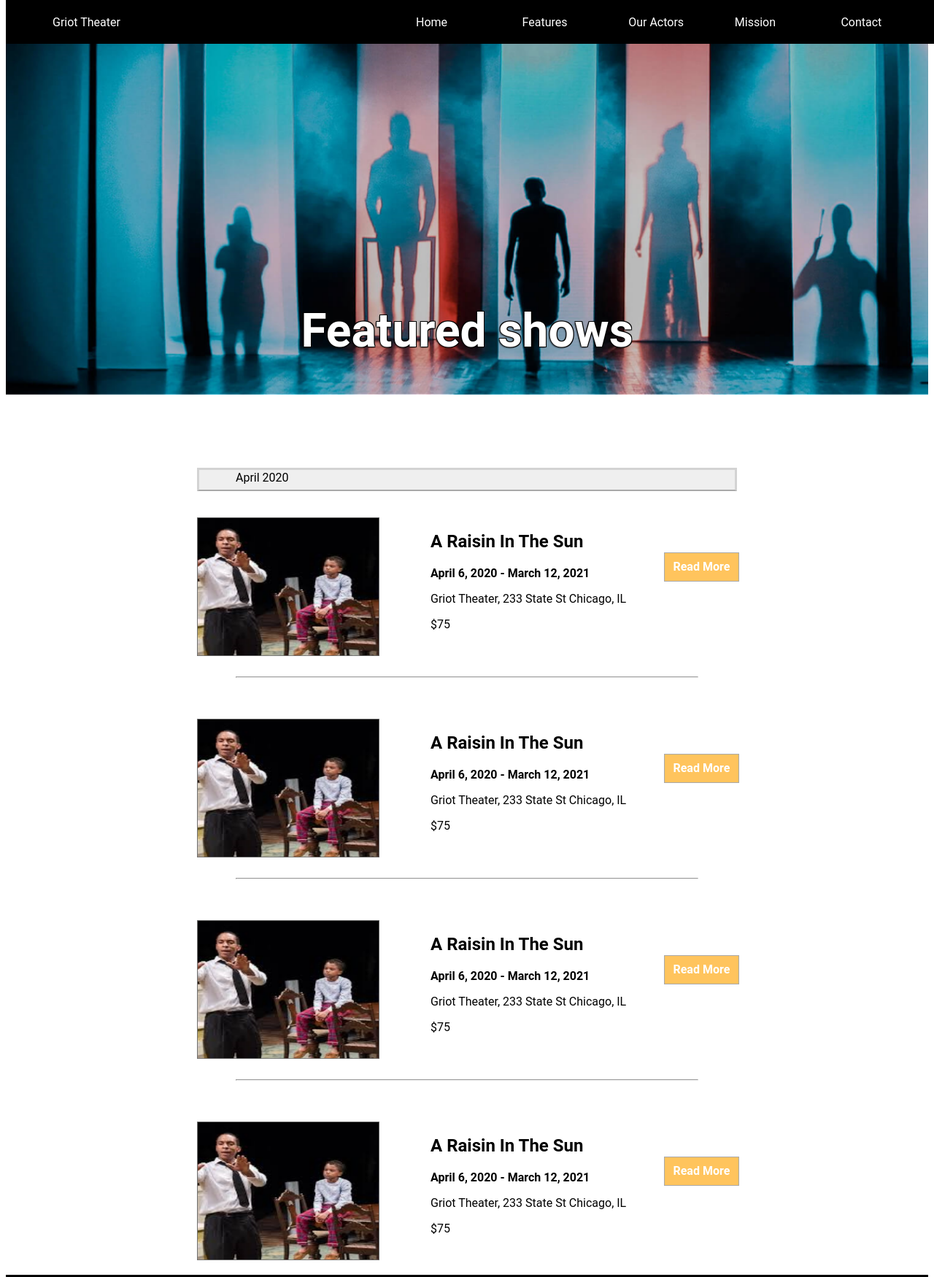
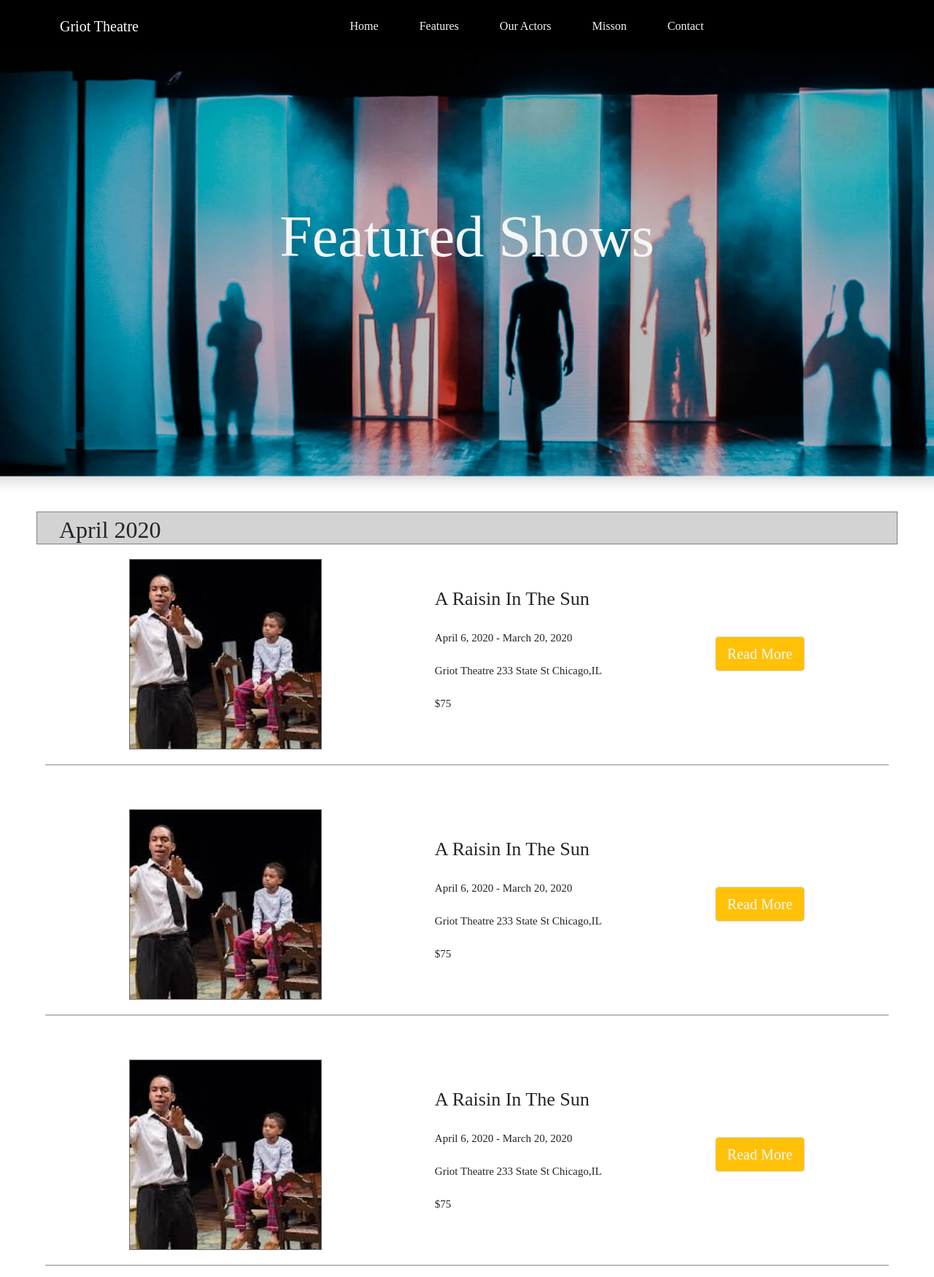
Before and after one commit to coderklee/theater-company, a plain HTML site: page index.html in a window 1280 px wide. Shown: the top 1750 px of the page at 73% size. Drawn offline with nearby package versions, Linux system fonts and the light colour scheme.

Commit message:
second commit

```diff
--- a/index.html
+++ b/index.html
@@ -2,163 +2,172 @@
 <html lang="en">
 <head>
 <meta charset="UTF-8">
-    <meta http-equiv="X-UA-Compatible" content="IE=edge">
 <meta name="viewport" content="width=device-width, initial-scale=1.0">
+<meta http-equiv="X-UA-Compatible" content="ie=edge">
+<meta name="Description" content="Enter your description here"/>
+<link rel="stylesheet" href="https://cdnjs.cloudflare.com/ajax/libs/twitter-bootstrap/5.1.0/css/bootstrap.min.css">
+<link rel="stylesheet" href="https://cdnjs.cloudflare.com/ajax/libs/font-awesome/5.15.4/css/all.min.css">
 <link rel="stylesheet" href="style.css">
-    <script src="https://kit.fontawesome.com/6c1c99c6fd.js" crossorigin="anonymous"></script>
-    <title>Griot Theater</title>
+<script src="https://kit.fontawesome.com/1c41108679.js" crossorigin="anonymous"></script>
+<title>Griot Theatre</title>
 </head>
 <body>
-   	<!-- Navbar -->
-	<nav>
-		<div class="nav-container">
-			<div class="navbar-brand"><a href="#">Griot Theater</a></div>
-			<div class="navbar-list">
-				<ul>
+
+<!-- Navbar section -->
+	<nav class="navbar navbar-expand-lg navbar-dark py-3 fixed-top">
+		<div class="container">
+			<a href="#" class="navbar-brand">Griot Theatre</a>
+			<button
+					class="navbar-toggler"
+					type="button"
+					data-bs-toggle="collapse"
+					data-bs-target="#navmenu" >
+			<span class="navbar-toggler-icon"></span></button>
+			<div class="collapse navbar-collapse" id="navmenu">
+				<ul class="navbar-nav mx-auto">
 					<li class="nav-item">
-						<a href="index.html" class="nav-link">Home</a>
+						<a href="#" class="nav-link">Home</a>
 					</li>
 					<li class="nav-item">
-						<a href="features.html" class="nav-link">Features</a>
+						<a href="#" class="nav-link">Features</a>
 					</li>
 					<li class="nav-item">
-						<a href="actors.html" class="nav-link">Our Actors</a>
+						<a href="#" class="nav-link">Our Actors</a>
 					</li>
 					<li class="nav-item">
-						<a href="mission.html" class="nav-link">Mission</a>
+						<a href="#" class="nav-link">Misson</a>
 					</li>
 					<li class="nav-item">
-						<a href="contact.html" class="nav-link">Contact</a>
+						<a href="#" class="nav-link">Contact</a>
 					</li>
 				</ul>
 			</div>
 		</div>
 	</nav>
 
-    <!-- Main Landing Tile -->
-    <section class="area-one">
-		<div>
-			<img src="Images/theater-image-background.png" alt="theater background" class="background">
+	<!-- First Panel -->
+	<section id="FirstPanel">
+		<div class="row shadow mb-5">
+			<div class="col-xs-12 col-sm-12 col-md-12 col-lg-12 col-centered p-0">
+				<img id="FirstPanelIMG" src="Images/theater-image-background.png" alt="A Theatre">
+				<h1 id="FirstPanelH1">Featured Shows</h1>
 			</div>
-		<h1 class="showfeats">Featured shows</h1>
+		</div>
 	</section>
 
-    <!-- Second Tile -->
-    <div class="grid-container-1">
-        <div class="date-bar">
-            <button class="bar">April 2020</button>
+	<!-- Main section -->
+	<section id="SecondPanel">
+		<div id=DateBox class="containter">
+			<h2 id="SecondPanelH2">April 2020</h2>
 		</div>
-        <div class="grid-items">
-            <div class="showtimes"></div>
-            <img src="Images/a-raisin-in-the-sun-theater-1.png" class="picture">
+
+    </section>
+    <div class="container-fluid">
+	    <div class="grid-container">
+		    <img id="SecondPanelDivShowPic" src="Images/a-raisin-in-the-sun-theater-1.png" alt="">
+		    <p id="SecondDivParagraph">
+			    <span>A Raisin In The Sun</span><br><br>
+			    April 6, 2020 - March 20, 2020<br><br>
+			    Griot Theatre 233 State St Chicago,IL<br><br>
+			    $75
+		    </p>
+		    <button type="button" class="border btn-warning text-light btn-lg " id="bb">Read More</button>
 	    </div>
-        <div class="description">
-            <h2>A Raisin In The Sun</h4>
-            <p><b>April 6, 2020 - March 12, 2021</b></p>
-            <p>Griot Theater, 233 State St Chicago, IL</p>
-            <p>$75</p>
+	    <div id="line"></div>
     </div>
-        <div class="read-more">
-            <button class="read"><a href="#"><strong>Read More</strong></a></button>
+    <div class="container-fluid">
+	    <div class="grid-container">
+		    <img id="SecondPanelDivShowPic" src="Images/a-raisin-in-the-sun-theater-1.png" alt="">
+		    <p id="SecondDivParagraph">
+			    <span>A Raisin In The Sun</span><br><br>
+			    April 6, 2020 - March 20, 2020<br><br>
+			    Griot Theatre 233 State St Chicago,IL<br><br>
+			    $75
+		    </p>
+		    <button type="button" class="border btn-warning text-light btn-lg " id="bb">Read More</button>
 	    </div>
+	    <div id="line"></div>
     </div>
-<hr>
-    <div class="grid-container-2">
-        <div class="grid-items">
-            <div class="showtimes"></div>
-            <img src="Images/a-raisin-in-the-sun-theater-1.png" class="picture">
+    <div class="container-fluid">
+	    <div class="grid-container">
+		    <img id="SecondPanelDivShowPic" src="Images/a-raisin-in-the-sun-theater-1.png" alt="">
+		    <p id="SecondDivParagraph">
+			    <span>A Raisin In The Sun</span><br><br>
+			    April 6, 2020 - March 20, 2020<br><br>
+			    Griot Theatre 233 State St Chicago,IL<br><br>
+			    $75
+		    </p>
+		    <button type="button" class="border btn-warning text-light btn-lg " id="bb">Read More</button>
 	    </div>
-        <div class="description">
-            <h2>A Raisin In The Sun</h4>
-            <p><b>April 6, 2020 - March 12, 2021</b></p>
-            <p>Griot Theater, 233 State St Chicago, IL</p>
-            <p>$75</p>
+	    <div id="line"></div>
     </div>
-        <div class="read-more">
-            <button class="read"><a href="#"><strong>Read More</strong></a></button>
+    <div class="container-fluid">
+	    <div class="grid-container">
+		    <img id="SecondPanelDivShowPic" src="Images/a-raisin-in-the-sun-theater-1.png" alt="">
+		    <p id="SecondDivParagraph">
+			    <span>A Raisin In The Sun</span><br><br>
+			    April 6, 2020 - March 20, 2020<br><br>
+			    Griot Theatre 233 State St Chicago,IL<br><br>
+			    $75
+		    </p>
+		    <button id="button" type="button" class="border btn-warning text-light btn-lg">Read More</button>
 	    </div>
+	    <div id="line"></div>
     </div>
-<hr>
-    <div class="grid-container-3">
-        <div class="grid-items">
-            <div class="showtimes"></div>
-            <img src="Images/a-raisin-in-the-sun-theater-1.png" class="picture">
-        </div>
-        <div class="description">
-            <h2>A Raisin In The Sun</h4>
-            <p><b>April 6, 2020 - March 12, 2021</b></p>
-            <p>Griot Theater, 233 State St Chicago, IL</p>
-            <p>$75</p>
-        </div>
-        <div class="read-more">
-            <button class="read"><a href="#"><strong>Read More</strong></a></button>
-        </div>
-    </div>
-<hr>
-    <div class="grid-container-4">
-        <div class="grid-items">
-            <div class="showtimes"></div>
-            <img src="Images/a-raisin-in-the-sun-theater-1.png" class="picture">
-        </div>
-        <div class="description">
-            <h2>A Raisin In The Sun</h4>
-            <p><b>April 6, 2020 - March 12, 2021</b></p>
-            <p>Griot Theater, 233 State St Chicago, IL</p>
-            <p>$75</p>
-        </div>
-        <div class="read-more">
-            <button class="read"><a href="#read-more"><strong>Read More</strong></a></button>
-        </div>
-    </div>
-    	<!-- Footer -->
+
+<!-- Footer Panel -->
 <footer>
 	<div class="bottom">
 		<div class="map">
-				<img src="Images/map.png" alt="Map" class="mapimg">
+			<img src="Images/map.png" alt="Map" class="maping">
 		</div>
 		<div class="footinfo">
 			<div class="foothead">Info</div>
 			<div class="location">
-					<p class="tiny"><i class="fa-solid fa-location-dot"></i> Griot Theater, 233 State St Chicago, IL 60611 United States</p>
+				<p class="tiny"><i class="fas fa-map-marker-alt"></i> Chicago, IL 60611 United States</p>
 			</div>
 			<div class="email">
-					<p class="tiny"><i class="fa-solid fa-envelope"></i> example@example.com</p>
+				<p class="tiny"><i class="far fa-envelope"></i> example@example.com</p>
 			</div>
 			<div class="phone">
-					<p class="tiny"><i class="fa-solid fa-mobile-screen"></i> Call Us: (708)555-4488</p>
+				<p class="tiny"><i class="fas fa-mobile-alt"></i> Call Us: 708-555-4488</p>
 			</div>
 		</div>
 		<div class="footshows">
 			<div class="foothead">Shows</div>
 			<div class="venue">
-					<a href="#"><p class="tiny">The Piano Lesson</p></a>
+				<p class="tiny">The Piano Lesson</p>
 			</div>
 			<div class="venue">
-					<a href="#"><p class="tiny">A Raisin In The Sun</p></a>
+				<p class="tiny">A Raisin In The Sun</p>
 			</div>
 			<div class="venue">
-					<a href="#"><p class="tiny">FAME</p></a>
+				<p class="tiny">FAME</p>
 			</div>
 			<div class="venue">
-					<a href="#"><p class="tiny">The Color Purple</p></a>
+				<p class="tiny">The Color Purple</p>
 			</div>
 		</div>
 		<div class="social">
 			<div class="foothead">Social</div>
 				<div class="media">
-					<a href="#"><p class="tiny"><i class="fa-brands fa-facebook"></i> Facebook</p></a>
+					<a href="#"><p class="tiny"><i class="fab fa-facebook"></i> Facebook</p></a>
 				</div>
 				<div class="media">
-					<a href="#"><p class="tiny"><i class="fa-brands fa-twitter"></i> Twitter</p></a>
+					<a href="#"><p class="tiny"><i class="fab fa-twitter-square"></i> Twitter</p></a>
 				</div>
 				<div class="media">
-					<a href="#"><p class="tiny"><i class="fa-brands fa-youtube"></i> YouTube</p></a>
+					<a href="#"><p class="tiny"><i class="fab fa-youtube"></i> Youtube</p></a>
 				</div>
 				<div class="media">
-					<a href="#"><p class="tiny"><i class="fa-brands fa-instagram"></i> Instagram</p></a>
+					<a href="#"><p class="tiny"><i class="fab fa-instagram"></i> Instagram</p></a>
+				</div>
 			</div>
 		</div>
 	</div>
 </footer>
+
+<script src="https://cdnjs.cloudflare.com/ajax/libs/popper.js/2.9.2/umd/popper.min.js"></script>
+<script src="https://cdnjs.cloudflare.com/ajax/libs/twitter-bootstrap/5.1.0/js/bootstrap.min.js"></script>
 </body>
 </html>
--- a/style.css
+++ b/style.css
@@ -1,150 +1,113 @@
-* {
-    font-family: 'Roboto', sans-serif;
+*{
+    font-family: 'Times New Roman', Times, serif;
+    /* border: 1px solid red; */
 }
 
 nav {
+    background-color: black !important;
+
+}
+
+.nav-link {
+    margin-left: 40px;
+    color: whitesmoke !important;
+}
+
+.nav-item {
+    text-align: center;
+}
+
+#FirstPanel {
+    position: relative;
+    text-align: center;
+    color: white;
+}
+
+#FirstPanelIMG {
+    position: relative;
+    text-align: center;
+    width: 100%;
+    background-size: cover;
+}
+
+#FirstPanelH1 {
+    position: absolute;
+    top: 30%;
+    left: 50%;
+    transform: translate(-50%, -50%);
+    font-size: 80px;
+    color: whitesmoke;
+    text-align: center;
+    margin-top: 10%;
+    white-space: nowrap;
+
+
+}
+
+a:hover {
+    color: blueviolet !important;
+}
+
+#SecondPanel {
     display: flex;
     flex-direction: row;
-    justify-content: space-between;
-    width: 100%;
-    background-color: black;
-    position: fixed;
-    top: 0px;
-    height: 60px;
-    z-index: 1;
+    justify-content: center;
 }
 
-.nav-container {
+#DateBox {
+    border: 1px solid gray;
+    background-color: lightgrey;
     display: flex;
     flex-direction: row;
-    justify-content: space-between;
+    justify-content: flex-start;
+    width: 100%;
+    height: 45px;
+    margin-left: 50px;
+    margin-right: 50px;
+}
+
+#SecondPanelH2 {
+    padding: 5px;
+    margin-left: 25px;
+}
+
+.grid-container {
+	display: flex;
+	flex-direction: row;
+	flex-wrap: nowrap;
+	justify-content: space-evenly;
+	align-items: center;
+    padding: 10px;
+    font-size: 10px;
+    padding-bottom: 20px;
+    padding-top: 20px;
+}
+
+#line {
+    border-top: 2px solid #bbb;
+    margin-right: 50px;
+    margin-left: 50px;
+    padding-bottom: 20px;
+    padding-top: 20px;
+
+  }
+
+span {
+    font-size: 26px;
+}
+
+p {
+    font-size: 15px;
+}
+
+footer{
+    bottom: 0%;
+    left: 0%;
+    font-size: small;
     width: 100%;
 }
 
-.navbar-brand {
-    display: flex;
-    flex-direction: column;
-    justify-content: center;
-    margin-left: 5%;
-}
-
-.navbar-list {
-    display: flex;
-    flex-direction: column;
-    justify-content: center;
-    width: 60%;
-    height: 100%;
-}
-
-.nav-item {
-    margin: 10px;
-    width: 100%;
-    height: 100%;
-}
-
-ul {
-    list-style-type: none;
-    display: flex;
-    flex-direction: row;
-    margin: 0px;
-}
-
-a {
-    text-decoration: none;
-    color: white;
-}
-
-a:hover {
-    color: rgb(218,64,218);
-}
-
-.background {
-    z-index: -1;
-    width: 100%;
-    margin-top: -100px;
-}
-
-.showfeats {
-    justify-content: center;
-    align-items: center;
-    color: white;
-    display: flex;
-    position: absolute;
-    top: 50%;
-    left: 50%;
-    transform: translate(-50%, -50%);
-    font-size: 4em;
-    text-shadow: -1px 1px 2px rgb(0,0,0),
-                  1px 1px 0 #000,
-                  1px -1px 0 #000,
-                 -1px -1px 0 #000;
-}
-
-.grid-container-1, .grid-container-2, .grid-container-3, .grid-container-4 {
-    display: grid;
-    grid-template-columns: 300px 300px 100px;
-    justify-content: center;
-    align-content: center;
-    grid-gap: 20px;
-    grid-template-areas: "header header header";
-    padding-bottom: 1em;
-    padding-top: 3em;
-}
-
-.picture {
-    height:190px;
-    width: 250px;
-}
-
-.bar {
-    width: 100%;
-    display: grid;
-    justify-content: start;
-    padding-left: 50px;
-    border-bottom: 2px solid darkgrey;
-    border-top: 3px solid lightgray;
-    border-left: 3px solid lightgray;
-    border-right: 3px solid lightgray;
-    font-size: 1em;
-    text-align: center
-}
-
-.date-bar {
-    display: grid;
-    grid-area: header;
-    padding-top: 3em;
-    padding-bottom: 1em;
-    height: 2em;
-}
-
-.read-more {
-    display: grid;
-    width: 40%;
-    margin: 0px;
-    padding-top: 3em;
-}
-
-.read {
-    display: inline;
-    width: 200%;
-    height: 40px;
-    text-align: center;
-    background-color: rgba(255, 162, 0, 0.637);
-    border: 1px solid darkgray;
-    color: white;
-    font-size: 1em;
-}
-
-hr {
-    width: 50%;
-}
-
-
-footer {
-    margin-bottom: 0px;
-}
-
-.bottom {
+.bottom{
     background-color: black;
     color: white;
     width: 100%;
@@ -154,37 +117,56 @@ footer {
     justify-content: space-evenly;
 }
 
-.map {
-    width: 250px;
-    padding: 2%;
-    padding-left: 100px;
+.map{
+    display: flex;
+    flex-direction: column;
+    width: 35%;
+    padding-left: 20px;
+    padding-bottom: 10px;
+    padding-right: 20px;
 }
 
-.mapimg {
+.maping{
     width: 250px;
 }
 
-.footinfo {
+.footinfo{
     display: flex;
     flex-direction: column;
-    width: 25%;
+    justify-content: space-around;
+    width: 35%;
     font: 0.6em;
 }
 
-.footshows {
+.footshows{
     display: flex;
     flex-direction: column;
-    width: 25%;
+    justify-content: space-around;
+    width: 35%;
     font: 0.6em;
 }
 
-.social {
+.social{
     display: flex;
     flex-direction: column;
-    width: 25%;
+    justify-content: space-around;
+    width: 35%;
     font: 0.6em;
 }
 
-.foothead {
+.foothead{
     font-size: 2em;
 }
+
+.tiny{
+    margin: 2px;
+}
+
+a{
+    text-decoration: none;
+}
+
+footer {
+    background-color: black;
+    padding-bottom: 30px;
+}
```
Lines whose indentation alone changed are shown as unchanged.
